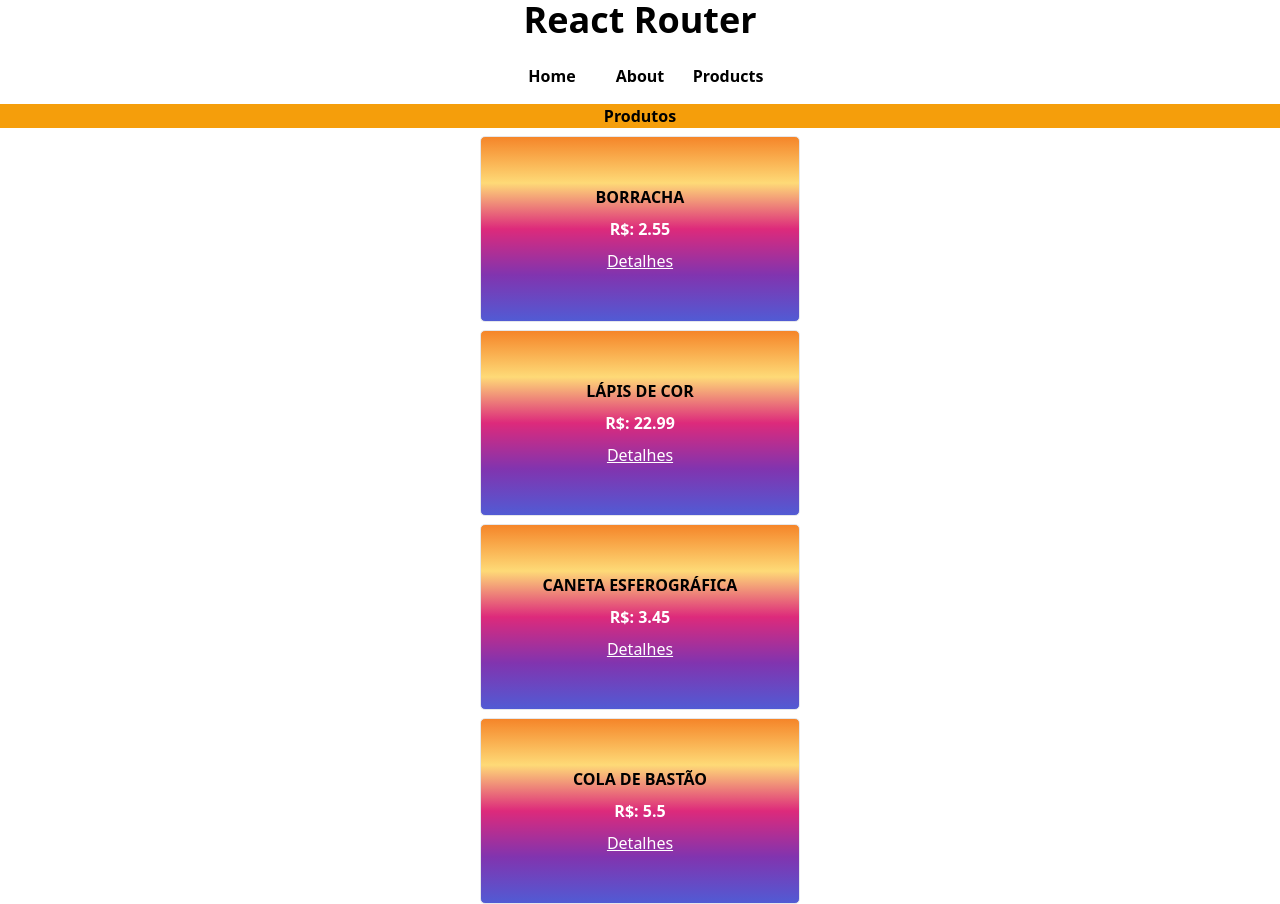
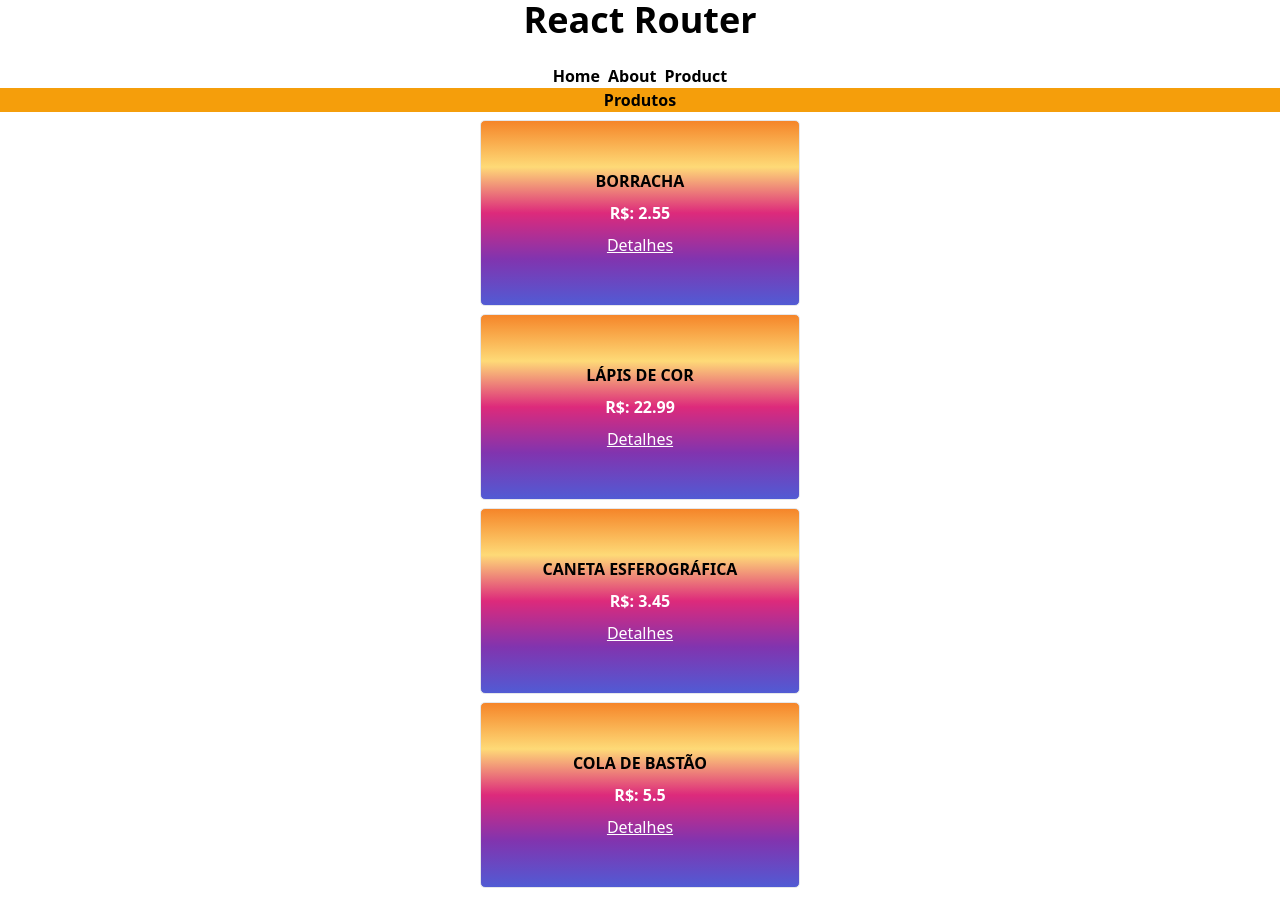
Before and after one commit to davcavalc/aulas-de-react-udemy, a React (Vite) app in the folder React_Router/: page / in a window 1280 px wide. Built offline with nearby package versions, Linux system fonts and the light colour scheme; data requests are answered from the project's data file.

Commit message:
📓Aula: Link ativo - 23/09/2022

```diff
--- a/React_Router/src/Componentes/Navbar.jsx
+++ b/React_Router/src/Componentes/Navbar.jsx
@@ -1,12 +1,15 @@
 import React from "react";
-import { Link } from "react-router-dom";
+import { Link, NavLink } from "react-router-dom";
 
 function Navbar() {
  return (
   <nav className="flex flex-row justify-center font-bold  gap-2">
-   <Link className="hover:border-[1px] hover:bg-amber-500 rounded-md mb-4 w-[5em] text-center hover:border-black" to="/">Home</Link>
+   {/* <Link className="hover:border-[1px] hover:bg-amber-500 rounded-md mb-4 w-[5em] text-center hover:border-black" to="/">Home</Link>
    <Link className="hover:border-[1px] hover:bg-amber-500 rounded-md mb-4 w-[5em] text-center hover:border-black" to="/about">About</Link>
-   <Link className="hover:border-[1px] hover:bg-amber-500 rounded-md mb-4 w-[5em] text-center hover:border-black" to="/products">Products</Link>
+   <Link className="hover:border-[1px] hover:bg-amber-500 rounded-md mb-4 w-[5em] text-center hover:border-black" to="/products">Products</Link> */}
+   <NavLink to="/" className={({isActive}) => (isActive ? "está ativo" : "não está ativo")} >Home</NavLink>
+   <NavLink to="/about">About</NavLink>
+   <NavLink to="/products">Product</NavLink>
   </nav>
  );
 }
```
